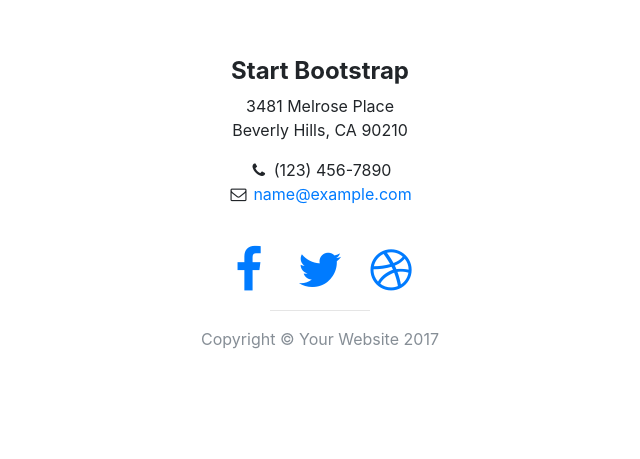
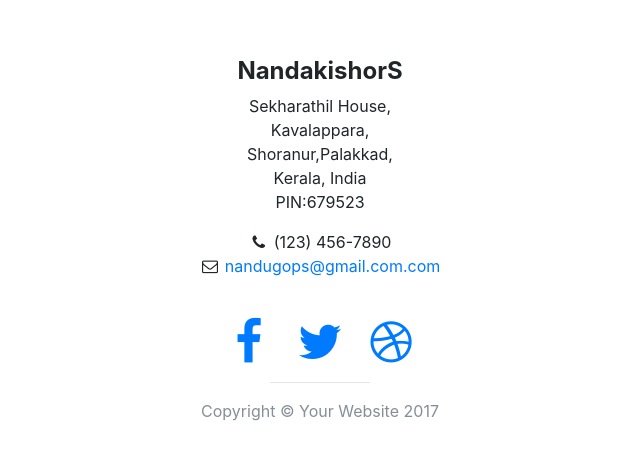
Before and after one commit to SurajNagendra/tenthMonk.github.io, a website with bundled scripts: page index.html in a window 1280 px wide. Shown: the part 3559-4018 px from the top of the page, without its empty margins (320-960 px from the left). Built offline with nearby package versions, Linux system fonts and the light colour scheme.

Commit message:
Update index.html

```diff
--- a/index.html
+++ b/index.html
@@ -222,17 +222,20 @@
         <div class="row">
           <div class="col-lg-10 mx-auto text-center">
             <h4>
-              <strong>Start Bootstrap</strong>
+              <strong>NandakishorS</strong>
             </h4>
-            <p>3481 Melrose Place
-              <br>Beverly Hills, CA 90210</p>
+            <p>Sekharathil House,
+              <br>Kavalappara,
+              <br>Shoranur,Palakkad,
+              <br>Kerala, India
+              <br>PIN:679523</p>
             <ul class="list-unstyled">
               <li>
                 <i class="fa fa-phone fa-fw"></i>
                 (123) 456-7890</li>
               <li>
                 <i class="fa fa-envelope-o fa-fw"></i>
-                <a href="mailto:name@example.com">name@example.com</a>
+                <a href="mailto:name@example.com">nandugops@gmail.com.com</a>
               </li>
             </ul>
             <br>
```
